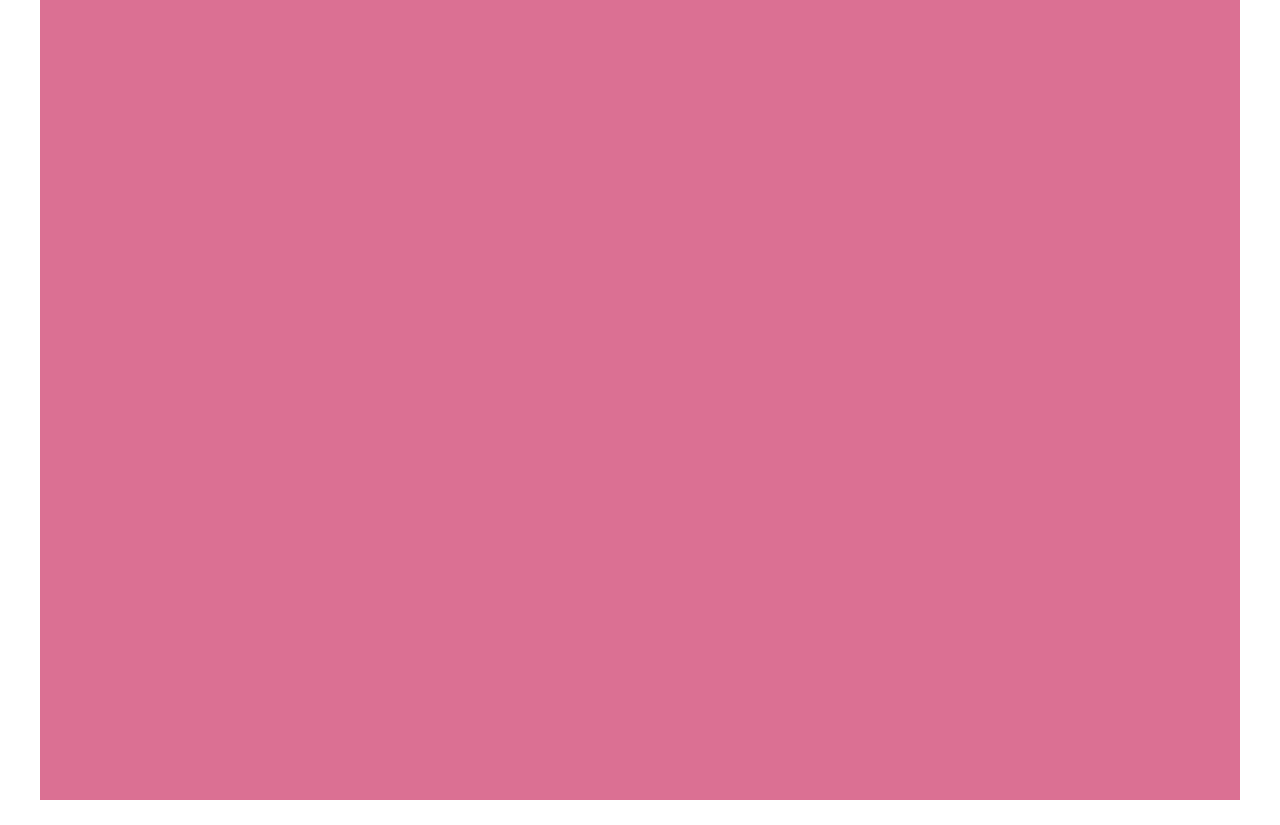
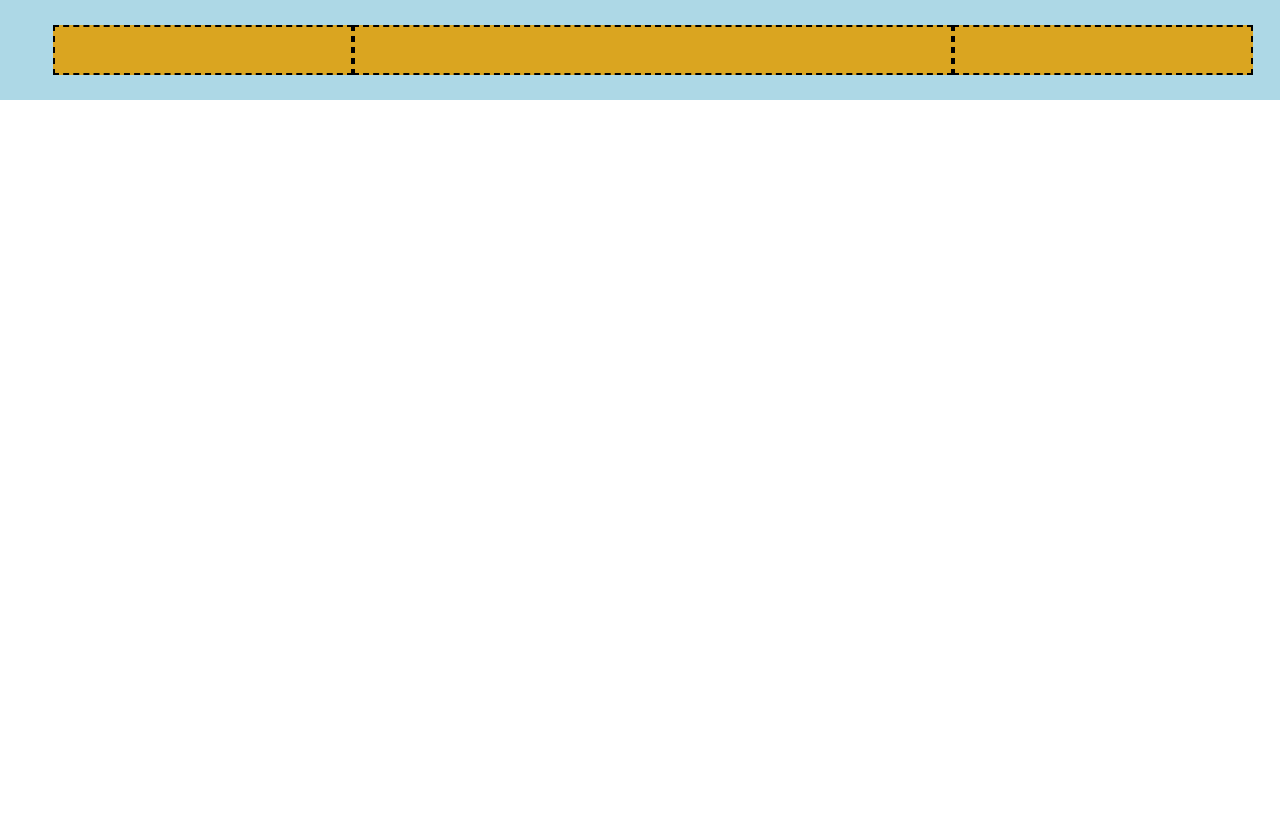
Before and after one commit to FedericaPozzer/htmlcss-struttura-discord, a plain HTML site: page index.html in a window 1280 px wide. Before the commit the page ends 800 px from the top, so only its background shows below. Drawn offline with Linux system fonts and the light colour scheme.

Commit message:
upper bar ok

```diff
--- a/css/style.css
+++ b/css/style.css
@@ -0,0 +1,25 @@
+.upper-bar {
+    width: 100%;
+    height: 100px;
+    padding: 25px 0 0 25px;
+    /* margin: auto; */
+    /* margin: 20px auto 20px auto; */
+    background-color: #add8e6;
+}
+
+.container> div {
+    height: 50px;
+    width: 300px;
+    background-color: #daa520;
+    border: 2px dashed black;
+}
+
+.nav-bar {
+    height: 50px;
+    background-color: #daa520;
+    min-width: 400px;
+    border: 2px dashed black;
+
+    /* Flex */
+    flex-grow: 1;
+}
--- a/css/utils.css
+++ b/css/utils.css
@@ -4,7 +4,7 @@
 	max-width: 1200px;
 	margin: 0 auto;
 
-	background-color: palevioletred;
+	/* background-color: palevioletred; */
 	height: 100vh;
 }
 
@@ -13,3 +13,8 @@
 	clear: both;
 	display: table;
 }
+
+.d-flex {
+	display: flex;
+	/* flex-direction: column; */
+}
--- a/index.html
+++ b/index.html
@@ -13,9 +13,21 @@
 </head>
 
 <body>
-	<div class="container">
+	<!-- <div class="container"> -->
 
-		<section></section>
+		<section class="upper-bar">
+
+			<div class="container d-flex">
+
+				<div></div>
+
+				<nav class="nav-bar"></nav>
+
+				<div></div>
+
+			</div>
+
+		</section>
 
 		<section></section>
 
@@ -34,7 +46,7 @@
 		<section></section>
 	</footer>
 
-	</div>
+	<!-- </div> -->
 
 </body>
 
```
